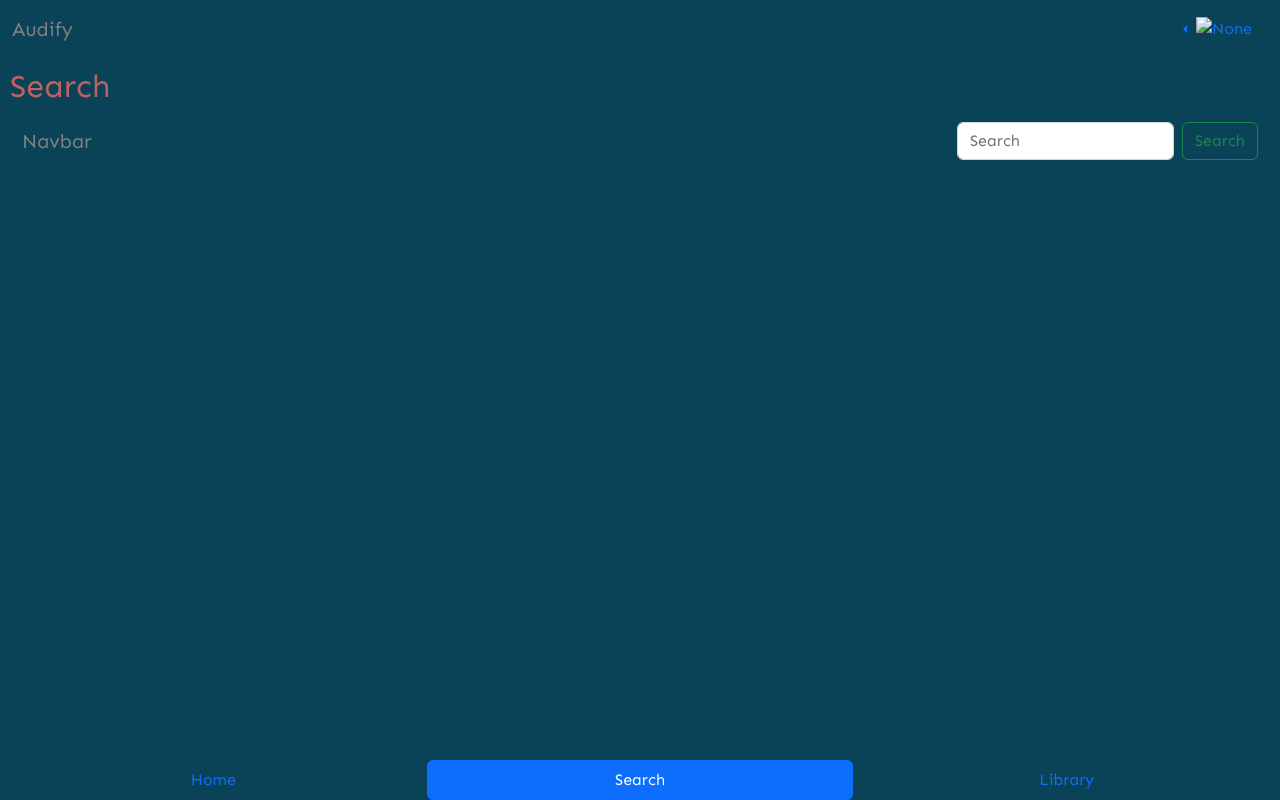
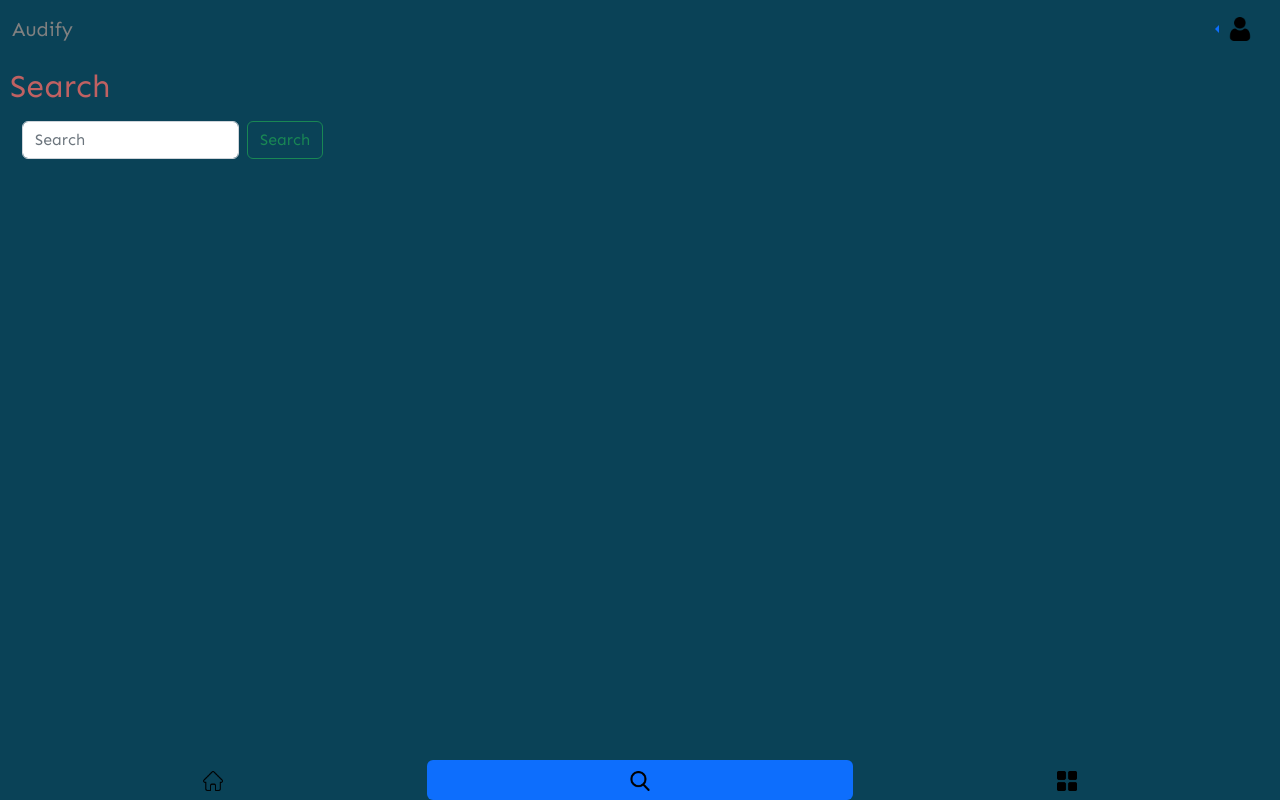
Before and after one commit to Raymon580/webmusic, a Django app: page /search in a window 1280 px wide. Run offline with Django 4.2, Linux system fonts and the light colour scheme; a user stored in the database is signed in.

Commit message:
modified layout.html

```diff
--- a/audify/static/audify/styles.css
+++ b/audify/static/audify/styles.css
@@ -15,6 +15,11 @@ html, body {
 
 .card {
     background: rgba(24, 6, 73, 0.863);
+}
+
+ul.nav.nav-pills :hover {
+    background: #4fc0ec;
+    border-radius: var(--bs-nav-pills-border-radius);;
 }
 
 #footerDiv {
--- a/audify/templates/audify/layout.html
+++ b/audify/templates/audify/layout.html
@@ -6,7 +6,7 @@
         <meta name="viewport" content="width=device-width, initial-scale=1">
         <title>{% block title %}{% endblock %}</title>
         <link href="https://cdn.jsdelivr.net/npm/bootstrap@5.2.0/dist/css/bootstrap.min.css" rel="stylesheet" integrity="sha384-gH2yIJqKdNHPEq0n4Mqa/HGKIhSkIHeL5AyhkYV8i59U5AR6csBvApHHNl/vI1Bx" crossorigin="anonymous">
-        <link href="{% static 'audify/styles.css' %}?ver = 1.0.5" rel="stylesheet">
+        <link href="{% static 'audify/styles.css' %}?ver = 1.0.6" rel="stylesheet">
     </head>
 
     <body>
@@ -23,7 +23,7 @@
                         <ul class="nav justify-content-end dropstart">
                             <li class="nav-item dropdown">
                                 <a class="nav-link dropdown-toggle" href="#" role="button" data-bs-toggle="dropdown" aria-expanded="false">
-                                    <img src="" alt="None" width="30" height="24">
+                                    <img src="{% static 'audify/user.png' %}" alt="{{ user }}" height="24">
                                 </a>
                                 <ul class="dropdown-menu dropdown_menu-9">
                                     <li><a class="dropdown-item" href="#">{{ user }}</a></li>
@@ -44,13 +44,13 @@
         <div id="footerDiv">
             <ul class="nav nav-pills nav-justified">
                 <li class="nav-item">
-                    <a class="nav-link" id="home" href="{% url 'index' %}">Home</a>
+                    <a class="nav-link" id="home" href="{% url 'index' %}"><img src="{% static 'audify/home.png' %}" alt="Home" height="20px"></a>
                 </li>
                 <li class="nav-item">
-                    <a class="nav-link" id="search" href="{% url 'search' %}">Search</a>
+                    <a class="nav-link" id="search" href="{% url 'search' %}"><img src="{% static 'audify/search.png' %}" alt="Search" height="20px"></a>
                 </li>
                 <li class="nav-item">
-                    <a class="nav-link" id="library" href="{% url 'library' %}">Library</a>
+                    <a class="nav-link" id="library" href="{% url 'library' %}"><img src="{% static 'audify/library.png' %}" alt="Library" height="20px"></a>
                 </li>
             </ul>
         </div>
--- a/audify/templates/audify/search.html
+++ b/audify/templates/audify/search.html
@@ -8,11 +8,10 @@
 
     <nav class="navbar navbar-expand-lg">
         <div class="container-fluid">
-        <a class="navbar-brand">Navbar</a>
-        <form class="d-flex" role="search">
-            <input class="form-control me-2" type="search" placeholder="Search" aria-label="Search">
-            <button class="btn btn-outline-success" type="submit">Search</button>
-        </form>
+            <form class="d-flex" role="search">
+                <input class="form-control me-2" type="search" placeholder="Search" aria-label="Search">
+                <button class="btn btn-outline-success" type="submit">Search</button>
+            </form>
         </div>
     </nav>
 {% endblock %}
```
Also changed, not shown: audify/static/audify/home.png (added), audify/static/audify/library.png (added), audify/static/audify/search.png (added), audify/static/audify/user.png (added).
